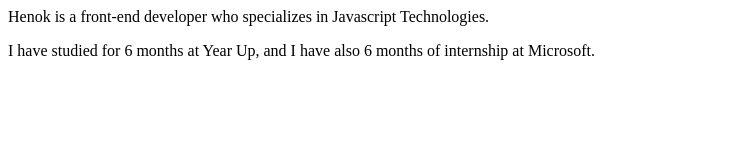
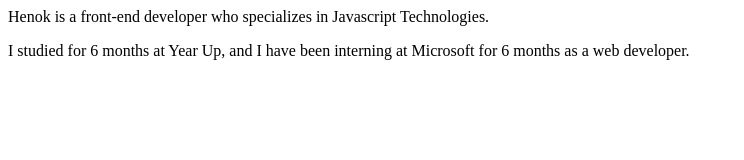
Before and after one commit to hdebesay/GitHub-Bio-, a plain HTML site: page index.html in a window 1280 px wide. Shown: the whole page, without its empty margins (0-744 px from the left). Drawn offline with Linux system fonts and the light colour scheme.

Commit message:
made change to the second paragraph

```diff
--- a/index.html
+++ b/index.html
@@ -1,2 +1,2 @@
 <p>Henok is a front-end developer who specializes in Javascript Technologies.</p>
-<p>I have studied for 6 months at Year Up, and I have also 6 months of internship at Microsoft.</p>
+<p>I studied for 6 months at Year Up, and I have been interning at Microsoft for 6 months as a web developer.</p>
```
